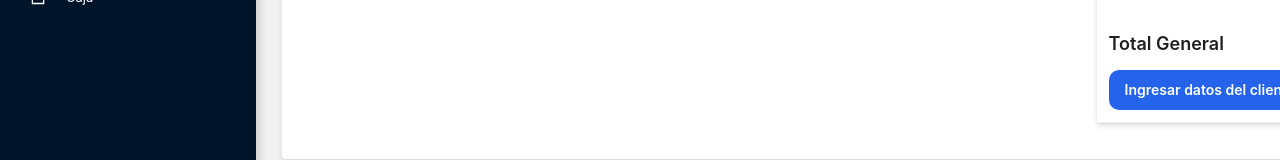
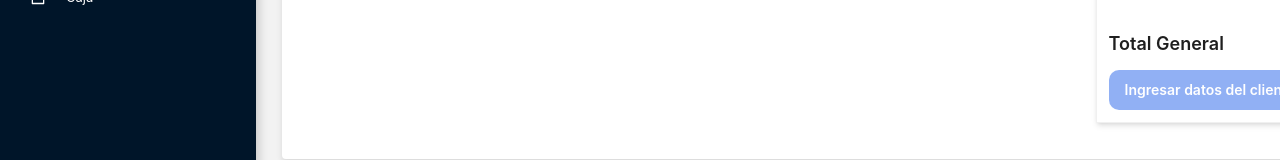
Before and after one commit to amos18g/taller, a Next.js app: page /inicio/Caja in a window 1280 px wide. Shown: the part 386-546 px from the top of the page. Built offline with nearby package versions, Linux system fonts and the light colour scheme; no server answers.

Commit message:
datos del cliente se envian al realizar la venta

```diff
--- a/app/inicio/Caja/page.jsx
+++ b/app/inicio/Caja/page.jsx
@@ -86,20 +86,16 @@ const CartSummary = ({
   error,
   cantidadProductos,
   carritoVacio,
+  clienteData,
+  setClienteData,
 }) => {
 
   const [modalVisible, setModalVisible] = useState(false);
-  const [clienteData, setClienteData] = useState({
-    nombre: "",
-    correo: "",
-    identidad: "",
-    rtn: "",
-  });
 
   const handleSaveCliente = (data) => {
     setClienteData(data);
     setModalVisible(false);
-    console.log("Cliente guardado:", data);
+
   };
 
   return (
@@ -146,6 +142,7 @@ const CartSummary = ({
               type="primary"
               className="w-full salesButton"
               onClick={() => setModalVisible(true)}
+              disabled={loading || carritoVacio}
             >
               Ingresar datos del cliente
             </Button>
@@ -166,17 +163,19 @@ const CartSummary = ({
   );
 };
 
+// En el componente Caja:
 const Caja = () => {
-  const { items, removeFromCart, updateQty, clearCart } = useCartStore(
-    (state) => state
-  );
-  const { loading, error, data, procesarVenta } = useProcesarVenta();
+  const { items, removeFromCart, updateQty, clearCart } = useCartStore((state) => state);
+  const { loading, error, procesarVenta } = useProcesarVenta();
 
-  //Valores solo del Front
-  const subtotal = items.reduce(
-    (total, item) => total + item.precio_venta * item.quantity,
-    0
-  );
+  const [clienteData, setClienteData] = useState({
+    nombre: "",
+    correo: "",
+    identidad: "",
+    rtn: "",
+  });
+
+  const subtotal = items.reduce((total, item) => total + item.precio_venta * item.quantity, 0);
   const impuesto = subtotal * 0.15;
   const total = subtotal + impuesto;
 
@@ -188,13 +187,14 @@ const Caja = () => {
         id_empleado: 1,
         descuento: 0,
         observaciones: "Venta hecha desde el sistema de inventario",
+        cliente: clienteData?.nombre ? clienteData : null,
       },
     };
 
+    console.log("datos que se envian",requestData);
     const result = await procesarVenta(requestData);
-
     if (result && result.success) {
-      clearCart(); // Limpia el carrito después de una venta exitosa
+      clearCart();
     } else {
       alert("Hubo un error al procesar la venta.");
     }
@@ -206,11 +206,7 @@ const Caja = () => {
         <h1 className="text-3xl font-bold">Caja</h1>
 
         <div className="lista-productos">
-          <CartList
-            items={items}
-            updateQty={updateQty}
-            removeFromCart={removeFromCart}
-          />
+          <CartList items={items} updateQty={updateQty} removeFromCart={removeFromCart} />
         </div>
         <div className="total">
           <CartSummary
@@ -221,7 +217,9 @@ const Caja = () => {
             loading={loading}
             error={error}
             cantidadProductos={items.reduce((sum, i) => sum + i.quantity, 0)}
-            carritoVacio={items.length === 0} // Nueva prop
+            carritoVacio={items.length === 0}
+            clienteData={clienteData}
+            setClienteData={setClienteData} // 👈 Pasamos la función al hijo
           />
         </div>
       </div>
@@ -229,4 +227,5 @@ const Caja = () => {
   );
 };
 
+
 export default Caja;
```
